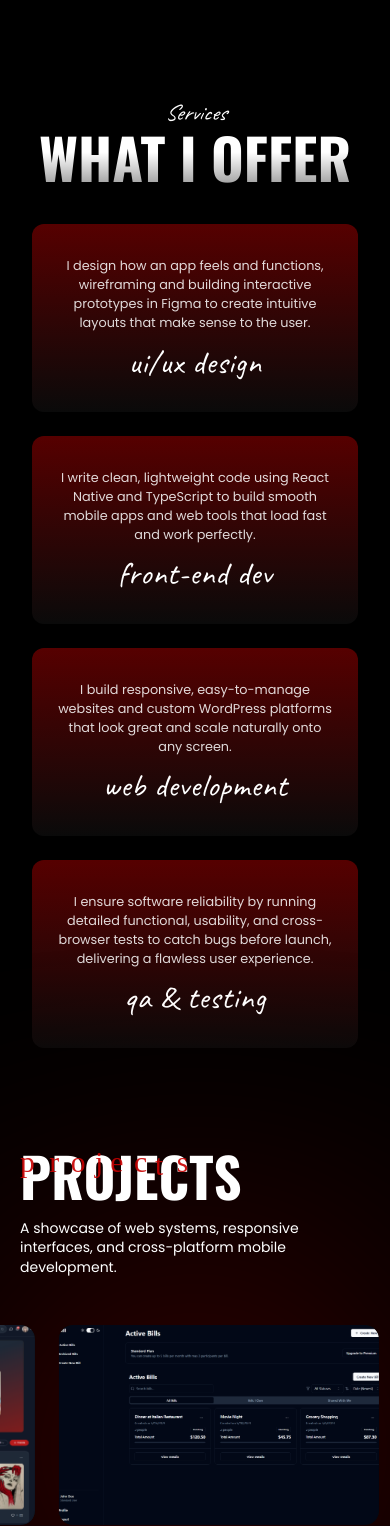
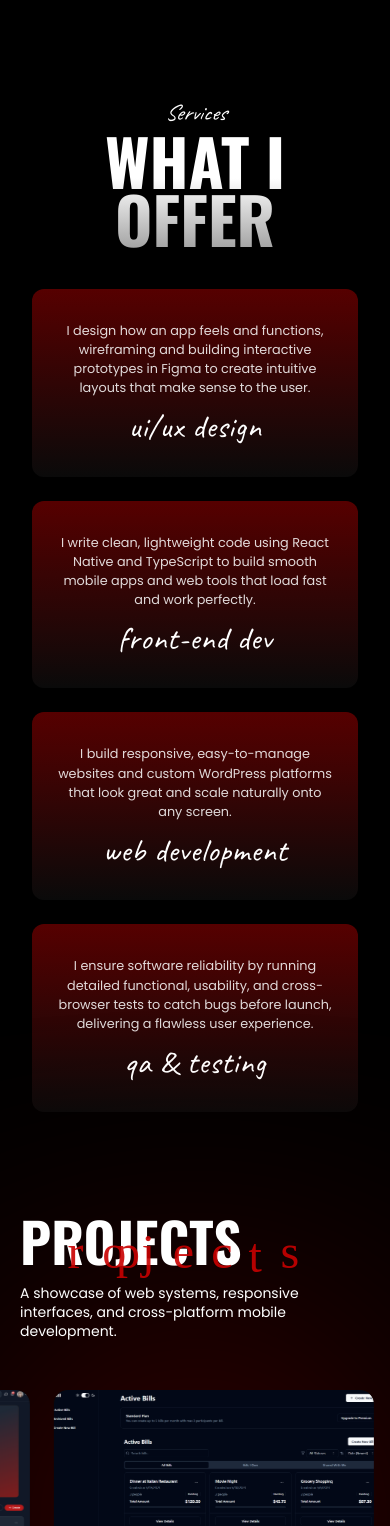
Before and after one commit to JaiAnoba/Portfolio, a React (Vite) app: page / in a window 390 px wide. Shown: the part 1060-2586 px from the top of the page. Built offline with nearby package versions, Linux system fonts and the light colour scheme; a web font is replaced by a local one.

Commit message:
adjusted font sizes in small screens

```diff
--- a/src/components/About.css
+++ b/src/components/About.css
@@ -87,11 +87,12 @@
 }
 
 .about-socials a {
-  transition: opacity 0.2s;
+  transition: transform 0.3s ease, filter 0.3s ease;
 }
 
 .about-socials a:hover {
-  opacity: 0.75;
+  transform: translateY(-6px);
+  animation: float 1.5s ease-in-out infinite;
 }
 
 /* =========================
@@ -202,6 +203,13 @@
   }
 }
 
+@media (max-width: 768px) {
+  .about-heading {
+    font-size: 4rem !important;
+  }
+
+}
+
 @media (max-width: 480px) {
   .about {
     /* Enhanced padding baseline for small handheld screens */
--- a/src/components/Contact.css
+++ b/src/components/Contact.css
@@ -196,7 +196,7 @@
 
   .contact-title {
     margin-bottom: 1.5rem;
-    font-size: var(--section-display-title);
+    font-size: 4rem;
   }
 
   .contact-desc {
--- a/src/components/Foundation.css
+++ b/src/components/Foundation.css
@@ -305,7 +305,7 @@
 
 @media (max-width: 768px) {
   .foundation-heading {
-    font-size: clamp(2.5rem, 10vw, 3.5rem);
+    font-size: clamp(3rem, 12vw, 4rem);
     gap: 0.15rem 0.5rem;
     margin-bottom: 2.5rem;
   }
--- a/src/components/Projects.css
+++ b/src/components/Projects.css
@@ -258,12 +258,21 @@
 
   .projects-accent {
     left: clamp(1.25rem, 4vw, 2rem);
-    top: clamp(0.4rem, 1.2vw, 0.75rem);
-    font-size: clamp(2.5rem, 8vw, 4.4rem);
+    top: clamp(0.4rem, 1.5vw, 0.9rem) !important;
+    font-size: clamp(2.5rem, 8vw, 4.4rem) !important;
     letter-spacing: 0.38em !important;
     line-height: 1;
     z-index: 2;
   }
+
+  .pa-p { left: 0.3em !important; }
+  .pa-r { left: 0.32em !important; }
+  .pa-o { left: 0.38em !important; }
+  .pa-j { left: 0.3em !important;}
+  .pa-e { left: 0.13em !important; }
+  .pa-c { left: 0.13em !important;}
+  .pa-t { top: 0.14em !important; left: 0.1em !important; }
+  .pa-s { left: 0.13em !important;}
 
   .projects-title {
     font-size: var(--section-display-title);
@@ -345,10 +354,18 @@
 
   .projects-accent {
     left: 1.5rem;
-    top: clamp(0.35rem, 1.1vw, 0.65rem);
-    font-size: clamp(2.35rem, 8.5vw, 4.4rem);
-    letter-spacing: 0.38em !important;
+    top: clamp(1.2rem, 1.1vw, 2rem) !important;
+    font-size: clamp(3rem, 8.5vw, 5rem) !important;
+    letter-spacing: 0.5em !important;
   }
+
+  .pa-p { left: 0.3em !important; }
+  .pa-r { left: 0.32em !important; }
+  .pa-o { left: 0.38em !important; }
+  .pa-j { left: 0.3em !important;}
+  .pa-e { left: 0.13em !important; }
+  .pa-c { left: 0.13em !important;}
+  .pa-t { top: 0.1em !important; right: 0.1em !important; }
 
   .projects-slide {
     width: clamp(280px, 72vw, 460px);
@@ -384,6 +401,14 @@
     font-size: clamp(2.15rem, 7.5vw, 3.5rem);
     letter-spacing: 0.36em !important;
   }
+
+  .pa-p { left: 2em !important; }
+  .pa-r { left: 0.13em !important; }
+  .pa-o { left: 0.16em !important; }
+  .pa-j { left: 0.12em !important;}
+  .pa-e { left: 0.13em !important; }
+  .pa-c { left: 0.13em !important;}
+  .pa-t { top: 0.1em !important; right: 0.1em !important; }
 
   .projects-desc {
     font-size: 0.875rem;
--- a/src/components/Services.css
+++ b/src/components/Services.css
@@ -98,6 +98,12 @@
   line-height: 1.1;
 }
 /* ── Responsive Viewports ── */
+@media (max-width: 1000px) {
+  .services-title {
+    margin-bottom: 2.5rem;
+    font-size: 5rem;
+  }
+}
 
 /* Tablet Layout Changes */
 @media (max-width: 900px) {
@@ -109,6 +115,18 @@
     min-height: 240px;
     padding: 2rem 1.5rem 1.5rem;
   }
+
+  .services-title {
+    margin-bottom: 2.5rem;
+    font-size: 5rem;
+  }
+}
+
+@media (max-width: 768px) {
+  .services-title {
+    margin-bottom: 2.5rem;
+    font-size: 5rem;
+  }
 }
 
 /* Mobile Layout Changes */
@@ -119,6 +137,7 @@
 
   .services-title {
     margin-bottom: 2.5rem;
+    font-size: 4rem;
   }
 
   .services-container {
```
